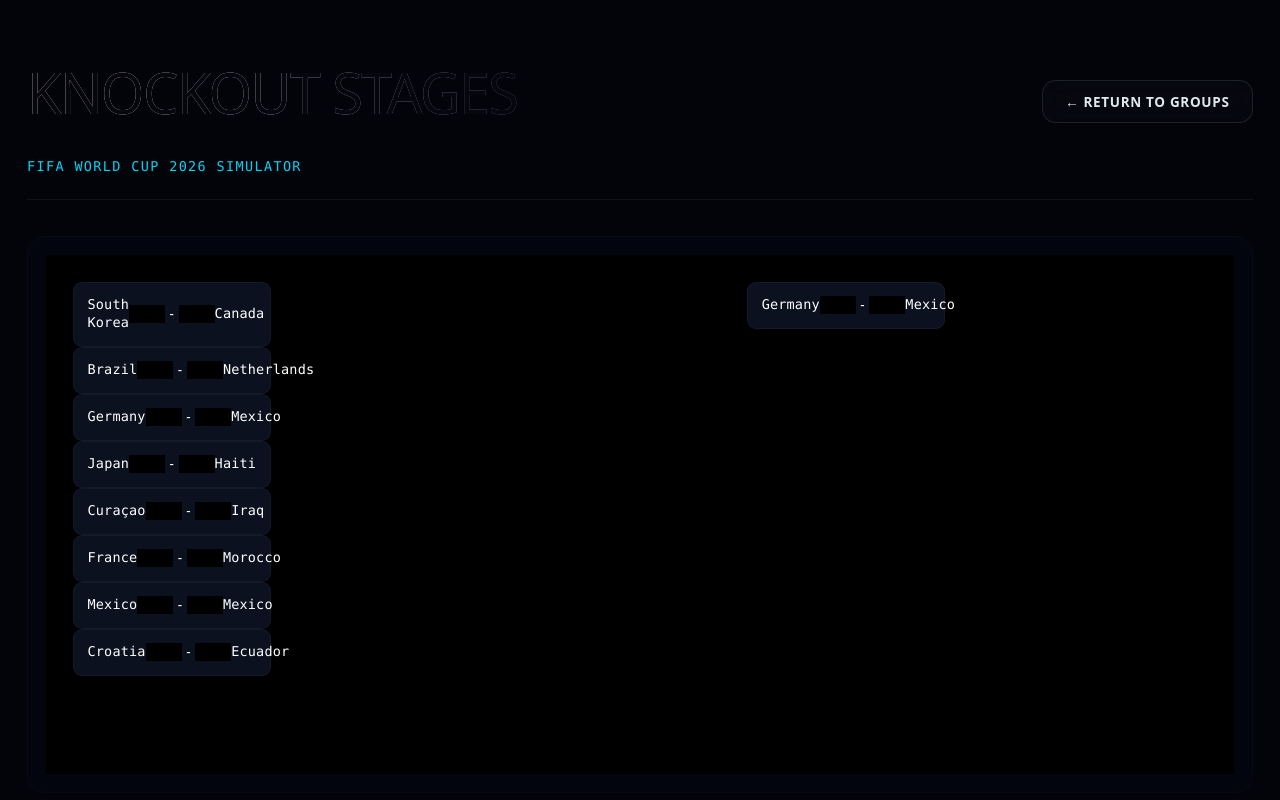
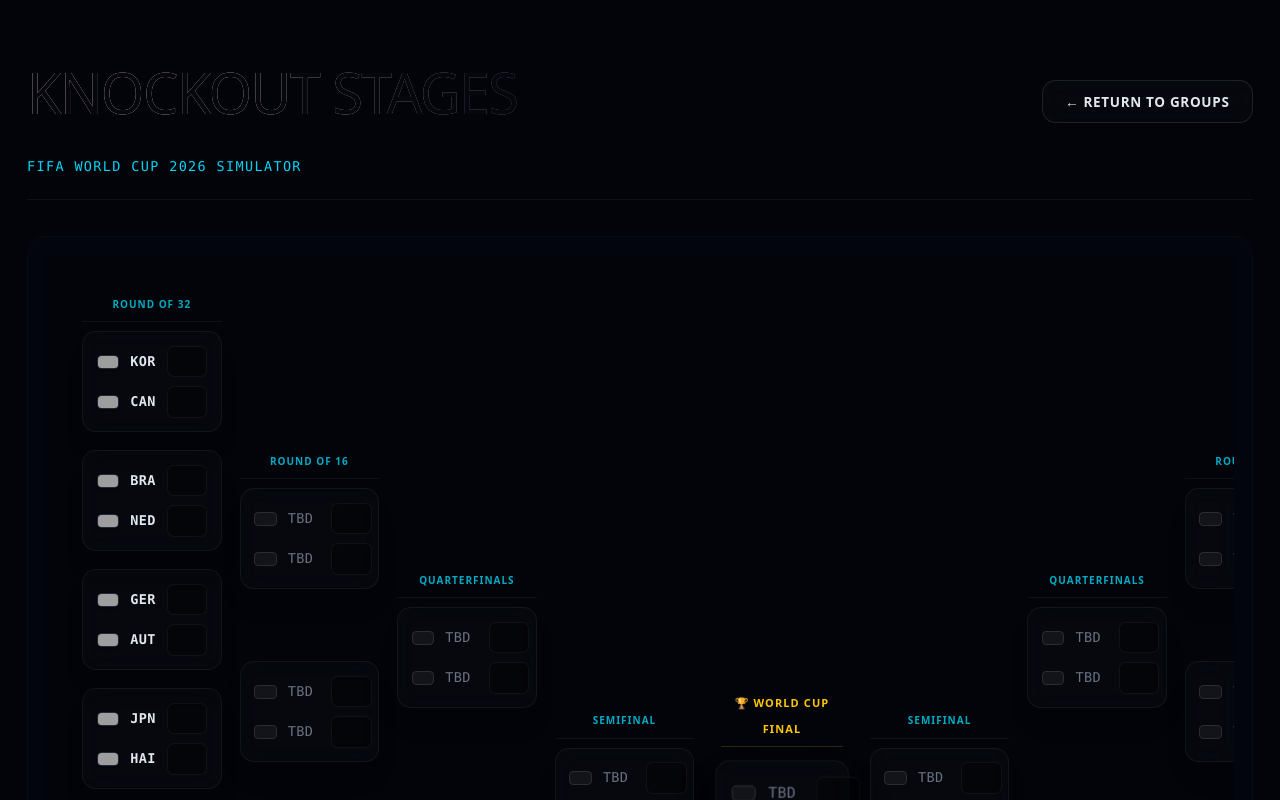
Before and after one commit to AndreiJebelean/worldcup-simulator, a React (Vite) app: page /playoffs in a window 1280 px wide. Shown: the top 800 px of the page. Built offline with nearby package versions, Linux system fonts and the light colour scheme; grey boxes are pictures that could not be loaded.

Commit message:
palyoff logic

```diff
--- a/src/components/PlayoffBracket.jsx
+++ b/src/components/PlayoffBracket.jsx
@@ -1,5 +1,4 @@
 import React, { useState, useEffect, useMemo } from 'react';
-import { getWinner, getLoser } from '../utils/playoffHelpers';
 
 export default function PlayoffBracket({ standings = {}, thirdPlaceStandings = [] }) {
   const [playoffScores, setPlayoffScores] = useState(() => {
@@ -11,199 +10,191 @@
     localStorage.setItem('wc2026_playoff_scores', JSON.stringify(playoffScores));
   }, [playoffScores]);
 
-  const updateScore = (matchId, field, val) => {
+  const updateScore = (id, field, val) => {
     setPlayoffScores(prev => ({
       ...prev,
-      [matchId]: { ...(prev[matchId] || {}), [field]: val }
+      [id]: { ...(prev[id] || {}), [field]: val }
     }));
   };
 
-  // -----------------------------
-  // GROUP LOOKUP
-  // -----------------------------
-  const getTeamFromStandings = (groupLetter, rankIndex) => {
-    const groupKey = `Group ${groupLetter}`;
-    const groupTeams = standings[groupKey];
+  // -------------------------
+  // HELPERS
+  // -------------------------
+  const getTeamFromStandings = (groupLetter, index) => {
+    const team = standings?.[`Group ${groupLetter}`]?.[index];
+    if (!team) return null;
+    return { id: team.id, name: team.name, flag: team.flag };
+  };
 
-    if (groupTeams && groupTeams[rankIndex]) {
-      const team = groupTeams[rankIndex];
-      return {
-        id: team.id,
-        name: team.name,
-        flag: team.flag
-      };
-    }
+  const getThird = (index) => {
+    const team = thirdPlaceStandings?.[index];
+    if (!team) return null;
+    return { id: team.id, name: team.name, flag: team.flag };
+  };
 
+  const getWinner = (match) => {
+    if (!match?.home || !match?.away) return null;
+    const s1 = parseInt(match.homeScore, 10);
+    const s2 = parseInt(match.awayScore, 10);
+
+    if (isNaN(s1) || isNaN(s2)) return null;
+    if (s1 > s2) return match.home;
+    if (s2 > s1) return match.away;
     return null;
   };
 
-  // -----------------------------
-  // THIRD PLACE LOGIC (FULLY AUTOMATIC)
-  // -----------------------------
-  const rankedThirds = useMemo(() => {
-    if (!thirdPlaceStandings) return [];
-    return [...thirdPlaceStandings].slice(0, 8);
-  }, [thirdPlaceStandings]);
-
-  const groupSet = useMemo(() => {
-    return new Set(rankedThirds.map(t => t.originGroup));
-  }, [rankedThirds]);
-
-  /**
-   * Deterministic slot resolver:
-   * - No hardcoding combinations
-   * - Uses group presence logic only
-   */
-  const resolveThirdPlace = (slotGroups) => {
-    if (!slotGroups) return null;
-
-    return slotGroups.find(g => groupSet.has(g)) || null;
+  const buildMatch = (id, home, away) => {
+    const saved = playoffScores[id] || {};
+    return {
+      id,
+      home: home || { id: 'TBD', flag: '' },
+      away: away || { id: 'TBD', flag: '' },
+      homeScore: saved.homeScore || '',
+      awayScore: saved.awayScore || ''
+    };
   };
 
-  const getThirdPlaceTeam = (slot) => {
-    /**
-     * FIFA-style structural mapping (logical, not hardcoded outcomes)
-     * Each slot defines WHICH group it expects, not WHO it becomes.
-     */
+  // -------------------------
+  // MATCH DATA DEFINITIONS
+  // -------------------------
+  const R32 = useMemo(() => {
+    const layout = [
+      [getTeamFromStandings('A', 1), getTeamFromStandings('B', 1)], // Left Side
+      [getTeamFromStandings('C', 0), getTeamFromStandings('F', 1)],
+      [{ id: 'GER', flag: 'de' }, getThird(0)],
+      [getTeamFromStandings('F', 0), getTeamFromStandings('C', 1)],
+      [getTeamFromStandings('E', 1), getTeamFromStandings('I', 1)],
+      [getTeamFromStandings('I', 0), getThird(1)],
+      [{ id: 'MEX', flag: 'mx' }, getThird(2)],
+      [getTeamFromStandings('L', 0), getThird(3)],
 
-    const SLOT_RULES = {
-      GER: ["A", "B", "C", "D", "E", "F"],
-      SLOT_3: ["C", "D", "E", "F", "G", "H"],
-      SLOT_4: ["A", "C", "E", "F", "G"],
-      SLOT_5: ["E", "F", "G", "H", "I"],
-      SLOT_6: ["A", "E", "F", "G", "H"],
-      USA: ["B", "E", "F", "I", "J"],
-      SLOT_7: ["D", "E", "F", "G", "H"],
-      SLOT_8: ["D", "E", "I", "J", "L"]
-    };
+      [getTeamFromStandings('G', 0), getThird(4)],                 // Right Side
+      [{ id: 'USA', flag: 'us' }, getThird(5)],
+      [getTeamFromStandings('H', 0), getTeamFromStandings('J', 1)],
+      [getTeamFromStandings('K', 1), getTeamFromStandings('L', 1)],
+      [getTeamFromStandings('B', 0), getThird(6)],
+      [getTeamFromStandings('D', 1), getTeamFromStandings('G', 1)],
+      [{ id: 'ARG', flag: 'ar' }, getTeamFromStandings('H', 1)],
+      [getTeamFromStandings('K', 0), getThird(7)],
+    ];
+    return layout.map((m, i) => buildMatch(`R32_${i + 1}`, m[0], m[1]));
+  }, [standings, thirdPlaceStandings, playoffScores]);
 
-    const possibleGroups = SLOT_RULES[slot];
-    const group = resolveThirdPlace(possibleGroups);
+  const getR32Winner = (i) => getWinner(R32[i]);
 
-    return rankedThirds.find(t => t.originGroup === group) || null;
+  const R16 = useMemo(() => {
+    const pairs = [
+      [0, 1], [2, 3], [4, 5], [6, 7], // Left Side Matches
+      [8, 9], [10, 11], [12, 13], [14, 15] // Right Side Matches
+    ];
+    return pairs.map((p, i) => buildMatch(`R16_${i + 1}`, getR32Winner(p[0]), getR32Winner(p[1])));
+  }, [R32]);
+
+  const getR16Winner = (i) => getWinner(R16[i]);
+
+  const QF = useMemo(() => {
+    const pairs = [
+      [0, 1], [2, 3], // Left Side
+      [4, 5], [6, 7]  // Right Side
+    ];
+    return pairs.map((p, i) => buildMatch(`QF_${i + 1}`, getR16Winner(p[0]), getR16Winner(p[1])));
+  }, [R16]);
+
+  const getQFWinner = (i) => getWinner(QF[i]);
+
+  const SF = useMemo(() => {
+    return [
+      buildMatch('SF_1', getQFWinner(0), getQFWinner(1)), // Left Side Winner
+      buildMatch('SF_2', getQFWinner(2), getQFWinner(3)), // Right Side Winner
+    ];
+  }, [QF]);
+
+  const FINAL = useMemo(() => {
+    return [
+      buildMatch('FINAL', getWinner(SF[0]), getWinner(SF[1]))
+    ];
+  }, [SF]);
+
+  // -------------------------
+  // COMPONENTS
+  // -------------------------
+  const TeamRow = ({ team, isHome, matchId }) => {
+    const isTBD = !team || team.id === 'TBD';
+    return (
+      <div className={`flex items-center gap-2.5 w-full ${isHome ? 'justify-start' : 'justify-start'}`}>
+        {isTBD ? (
+          <div className="w-5 h-[14px] bg-white/5 border border-white/10 rounded-sm shrink-0" />
+        ) : (
+          <img
+            src={`https://flagcdn.com/20x15/${team.flag?.toLowerCase()}.png`}
+            alt={team.name || team.id}
+            className="rounded-sm object-cover shadow-sm border border-gray-800 w-5 h-[14px] shrink-0"
+          />
+        )}
+        <span className={`font-mono tracking-wide text-xs ${isTBD ? 'text-gray-500 font-medium' : 'text-slate-200 font-bold'}`}>
+          {team?.id || 'TBD'}
+        </span>
+      </div>
+    );
   };
 
-  // -----------------------------
-  // R32 SETUP
-  // -----------------------------
-  const liveR32Matches = useMemo(() => {
-    const baseR32Layout = [
-      { id: 'R32_1', home: () => getTeamFromStandings('A', 1), away: () => getTeamFromStandings('B', 1) },
-      { id: 'R32_2', home: () => getTeamFromStandings('C', 0), away: () => getTeamFromStandings('F', 1) },
-
-      { id: 'R32_3', home: () => ({ id: 'GER', name: 'Germany', flag: 'de' }), away: () => getThirdPlaceTeam('GER') },
-
-      { id: 'R32_4', home: () => getTeamFromStandings('F', 0), away: () => getTeamFromStandings('C', 1) },
-      { id: 'R32_5', home: () => getTeamFromStandings('E', 1), away: () => getTeamFromStandings('I', 1) },
-
-      { id: 'R32_6', home: () => getTeamFromStandings('I', 0), away: () => getThirdPlaceTeam('SLOT_3') },
-
-      { id: 'R32_7', home: () => ({ id: 'MEX', name: 'Mexico', flag: 'mx' }), away: () => getThirdPlaceTeam('SLOT_4') },
-
-      { id: 'R32_8', home: () => getTeamFromStandings('L', 0), away: () => getThirdPlaceTeam('SLOT_5') },
-
-      { id: 'R32_9', home: () => getTeamFromStandings('G', 0), away: () => getThirdPlaceTeam('SLOT_6') },
-
-      { id: 'R32_10', home: () => ({ id: 'USA', name: 'United States', flag: 'us' }), away: () => getThirdPlaceTeam('USA') },
-
-      { id: 'R32_11', home: () => getTeamFromStandings('H', 0), away: () => getTeamFromStandings('J', 1) },
-
-      { id: 'R32_12', home: () => getTeamFromStandings('K', 1), away: () => getTeamFromStandings('L', 1) },
-
-      { id: 'R32_13', home: () => getTeamFromStandings('B', 0), away: () => getThirdPlaceTeam('SLOT_7') },
-
-      { id: 'R32_14', home: () => getTeamFromStandings('D', 1), away: () => getTeamFromStandings('G', 1) },
-
-      { id: 'R32_15', home: () => ({ id: 'ARG', name: 'Argentina', flag: 'ar' }), away: () => getTeamFromStandings('H', 1) },
-
-      { id: 'R32_16', home: () => getTeamFromStandings('K', 0), away: () => getThirdPlaceTeam('SLOT_8') },
-    ];
-
-    return baseR32Layout.map(m => {
-      const saved = playoffScores[m.id] || {};
-
-      const home = m.home() || { id: 'TBD', name: 'TBD' };
-      const away = m.away() || { id: 'TBD', name: 'TBD' };
-
-      return {
-        id: m.id,
-        home,
-        away,
-        homeScore: saved.homeScore ?? '',
-        awayScore: saved.awayScore ?? '',
-        homePen: saved.homePen ?? '',
-        awayPen: saved.awayPen ?? ''
-      };
-    });
-  }, [standings, rankedThirds, groupSet, playoffScores]);
-
-  // -----------------------------
-  // MATCH COMPONENT
-  // -----------------------------
-  const RenderMatchCard = ({ match }) => {
-    const showPens =
-      match.homeScore !== '' &&
-      match.awayScore !== '' &&
-      parseInt(match.homeScore) === parseInt(match.awayScore);
-
+  const MatchCard = ({ match }) => {
     return (
-      <div className="bg-[#0b111e] border border-white/[0.04] rounded-lg p-3 text-xs flex justify-between items-center">
-        <div className="w-[40%] text-right font-mono">
-          {match.home?.name || 'TBD'}
-        </div>
-
-        <div className="flex gap-1 items-center">
+      <div className="relative backdrop-blur-md bg-white/[0.02] border border-white/5 rounded-xl p-3 shadow-xl hover:border-cyan-500/30 transition-all flex flex-col gap-2">
+        <div className="flex items-center justify-between gap-4">
+          <TeamRow team={match.home} isHome={true} matchId={match.id} />
           <input
+            className="w-9 h-7 text-center text-xs bg-black/40 border border-white/5 rounded-md text-green-400 font-mono font-bold focus:outline-none focus:border-cyan-500/50"
             value={match.homeScore}
-            onChange={(e) => updateScore(match.id, 'homeScore', e.target.value)}
-            className="w-8 text-center bg-black"
-          />
-          <span>-</span>
-          <input
-            value={match.awayScore}
-            onChange={(e) => updateScore(match.id, 'awayScore', e.target.value)}
-            className="w-8 text-center bg-black"
+            onChange={e => updateScore(match.id, 'homeScore', e.target.value)}
           />
         </div>
-
-        <div className="w-[40%] text-left font-mono">
-          {match.away?.name || 'TBD'}
+        <div className="flex items-center justify-between gap-4">
+          <TeamRow team={match.away} isHome={false} matchId={match.id} />
+          <input
+            className="w-9 h-7 text-center text-xs bg-black/40 border border-white/5 rounded-md text-green-400 font-mono font-bold focus:outline-none focus:border-cyan-500/50"
+            value={match.awayScore}
+            onChange={e => updateScore(match.id, 'awayScore', e.target.value)}
+          />
         </div>
       </div>
     );
   };
 
-  // -----------------------------
-  // SPLIT BRACKET
-  // -----------------------------
-  const leftR32 = liveR32Matches.slice(0, 8);
-  const rightR32 = liveR32Matches.slice(8);
+  const Column = ({ title, data, className = "space-y-6" }) => (
+    <div className={`flex flex-col justify-center h-full ${className}`}>
+      <div className="text-center text-[10px] tracking-widest text-cyan-400/80 font-black mb-2 uppercase border-b border-white/5 pb-1">
+        {title}
+      </div>
+      {data.map(m => <MatchCard key={m.id} match={m} />)}
+    </div>
+  );
 
   return (
-    <div className="w-full overflow-x-auto bg-black text-white">
-      <div className="min-w-[1600px] grid grid-cols-7 gap-6 p-6">
+    <div className="w-full overflow-x-auto bg-[#02040a] p-8 select-none">
+      <div className="min-w-[1400px] grid grid-cols-9 gap-4 items-stretch items-center content-center min-h-[720px]">
 
-        <div>
-          {leftR32.map(m => (
-            <RenderMatchCard key={m.id} match={m} />
-          ))}
+        {/* LEFT SIDE BRACKET PATHWAY */}
+        <Column title="Round of 32" data={R32.slice(0, 8)} className="space-y-4" />
+        <Column title="Round of 16" data={R16.slice(0, 4)} className="space-y-16" />
+        <Column title="Quarterfinals" data={QF.slice(0, 2)} className="space-y-40" />
+        <Column title="Semifinal" data={[SF[0]]} className="space-y-0" />
+
+        {/* CENTRAL FINAL TROPHY NODE */}
+        <div className="flex flex-col justify-center items-center px-2">
+          <div className="text-center text-[11px] tracking-widest text-yellow-400 font-black mb-4 uppercase border-b border-yellow-500/20 pb-1 w-full">
+            🏆 WORLD CUP FINAL
+          </div>
+          <div className="w-full transform scale-110 shadow-2xl">
+            <MatchCard match={FINAL[0]} />
+          </div>
         </div>
 
-        <div />
-        <div />
-
-        <div>
-          <RenderMatchCard match={liveR32Matches[2]} />
-        </div>
-
-        <div />
-        <div />
-
-        <div>
-          {rightR32.map(m => (
-            <RenderMatchCard key={m.id} match={m} />
-          ))}
-        </div>
+        {/* RIGHT SIDE BRACKET PATHWAY */}
+        <Column title="Semifinal" data={[SF[1]]} className="space-y-0" />
+        <Column title="Quarterfinals" data={QF.slice(2, 4)} className="space-y-40" />
+        <Column title="Round of 16" data={R16.slice(4, 8)} className="space-y-16" />
+        <Column title="Round of 32" data={R32.slice(8, 16)} className="space-y-4" />
 
       </div>
     </div>
```
